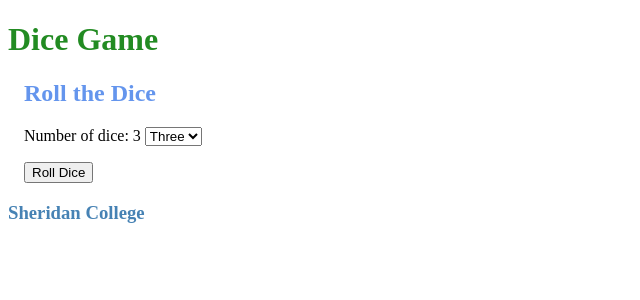
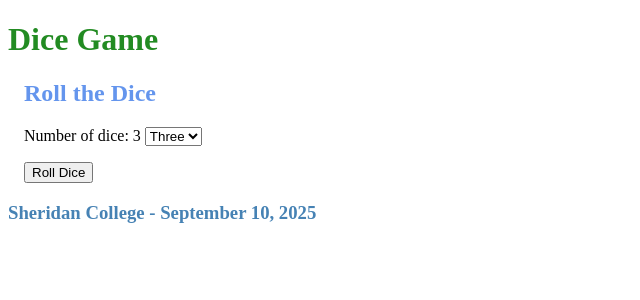
Before and after one commit to tetervak/DiceGame-Angular-F2025, an Angular app: page / in a window 1280 px wide. Shown: the top 300 px of the page, without its empty margins (0-640 px from the left). Built offline with nearby package versions, Linux system fonts and the light colour scheme.

Commit message:
displayed the date in the footer

```diff
--- a/src/app/my-footer/my-footer.html
+++ b/src/app/my-footer/my-footer.html
@@ -1 +1 @@
-<h3>Sheridan College</h3>
+<h3>Sheridan College - {{ today | date: 'longDate' }}</h3>
--- a/src/app/my-footer/my-footer.ts
+++ b/src/app/my-footer/my-footer.ts
@@ -1,11 +1,14 @@
 import { Component } from '@angular/core';
+import {DatePipe} from '@angular/common';
 
 @Component({
   selector: 'app-my-footer',
-  imports: [],
+  imports: [
+    DatePipe
+  ],
   templateUrl: './my-footer.html',
   styleUrl: './my-footer.css'
 })
 export class MyFooter {
-
+ today: Date = new Date();
 }
```
